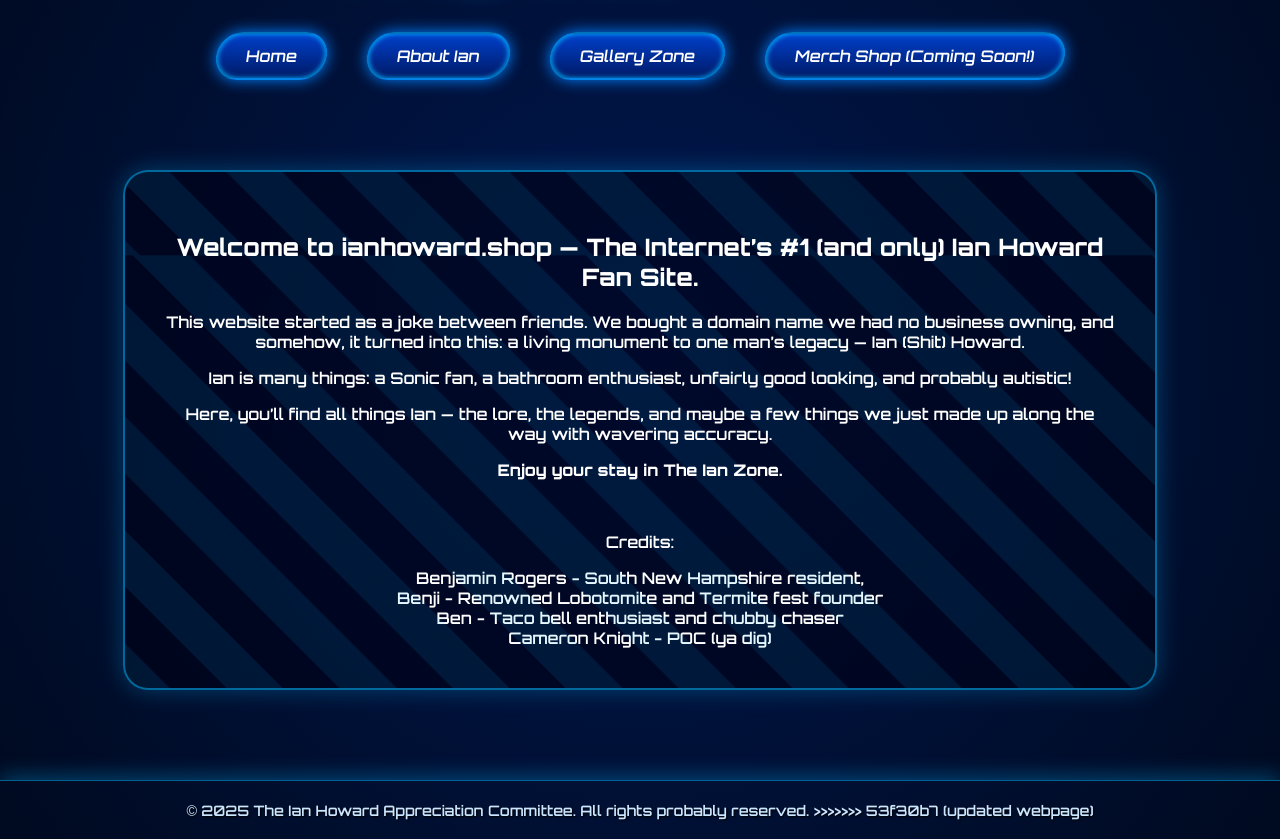
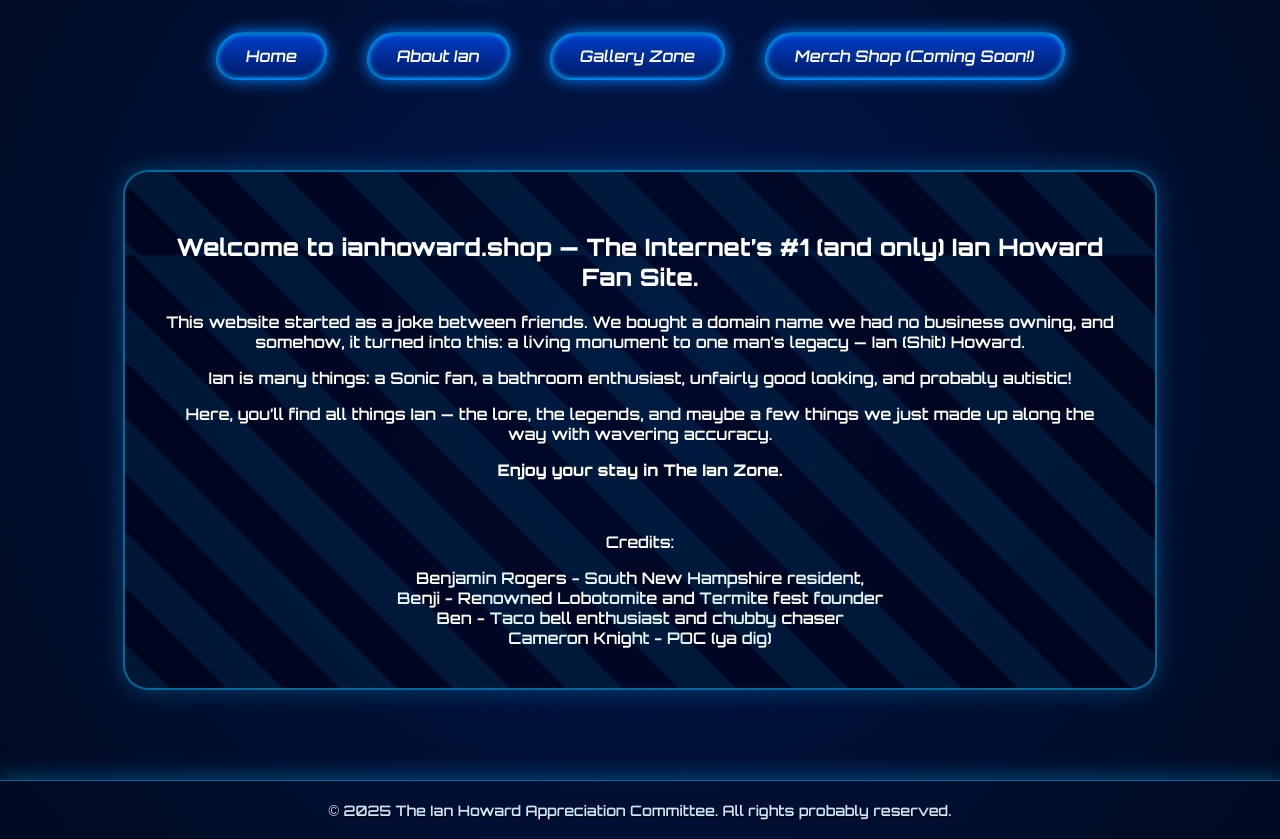
Before and after one commit to Heartdigger1230/sausage_friend, a plain HTML site: page index.html in a window 1280 px wide. Shown: the part 143-982 px from the top of the page. Drawn offline with Linux system fonts and the light colour scheme.

Commit message:
updated index.html

```diff
--- a/index.html
+++ b/index.html
@@ -177,7 +177,6 @@
 
   <footer>
     © 2025 The Ian Howard Appreciation Committee. All rights probably reserved.
->>>>>>> 53f30b7 (updated webpage)
   </footer>
 </body>
 </html>
```
